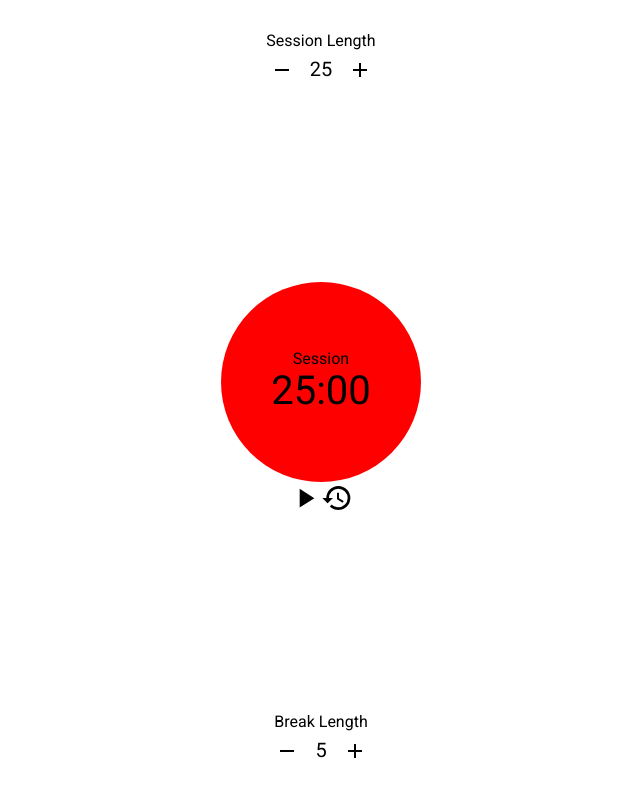
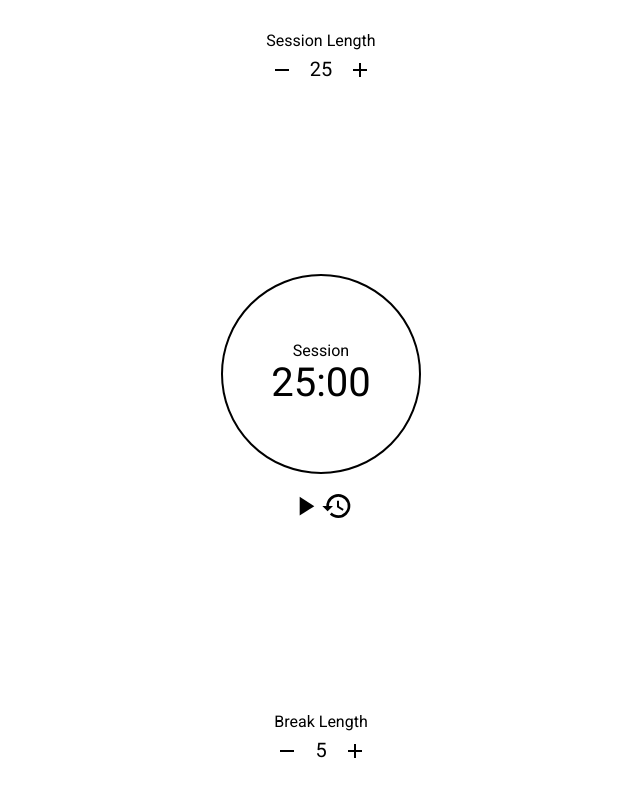
Before and after one commit to VERSAYANA/pomodoro-clock, a React (Create React App) app: page / in a window 1280 px wide. Shown: the top 796 px of the page, without its empty margins (319-959 px from the left). Built offline with nearby package versions, Linux system fonts and the light colour scheme.

Commit message:
Change background & border of Timer

```diff
--- a/src/components/Timer/Timer.css
+++ b/src/components/Timer/Timer.css
@@ -4,9 +4,10 @@
   justify-content: center;
   align-items: center;
   border-radius: 50%;
-  background-color: red;
+  border: 2px solid black;
   height: 200px;
   width: 200px;
+  margin-bottom: 16px;
 }
 #timer-label {
 }
```
